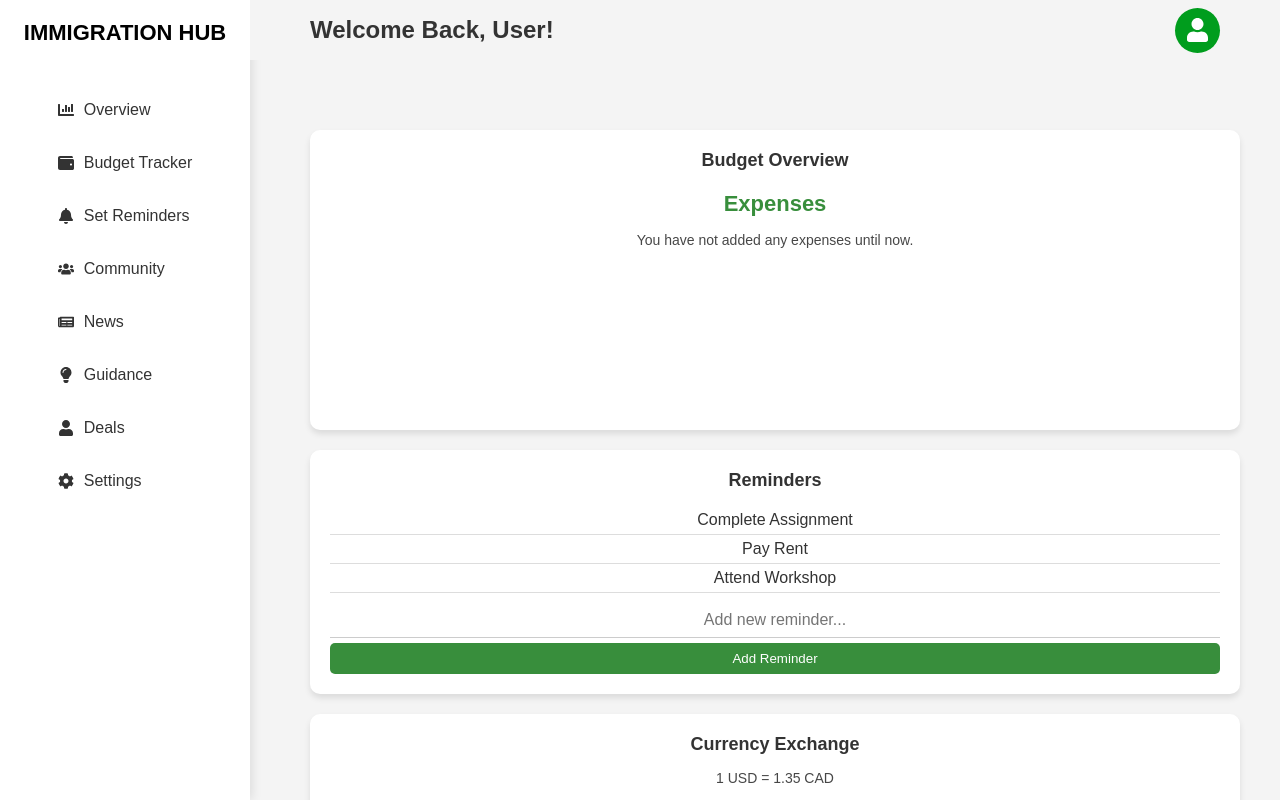
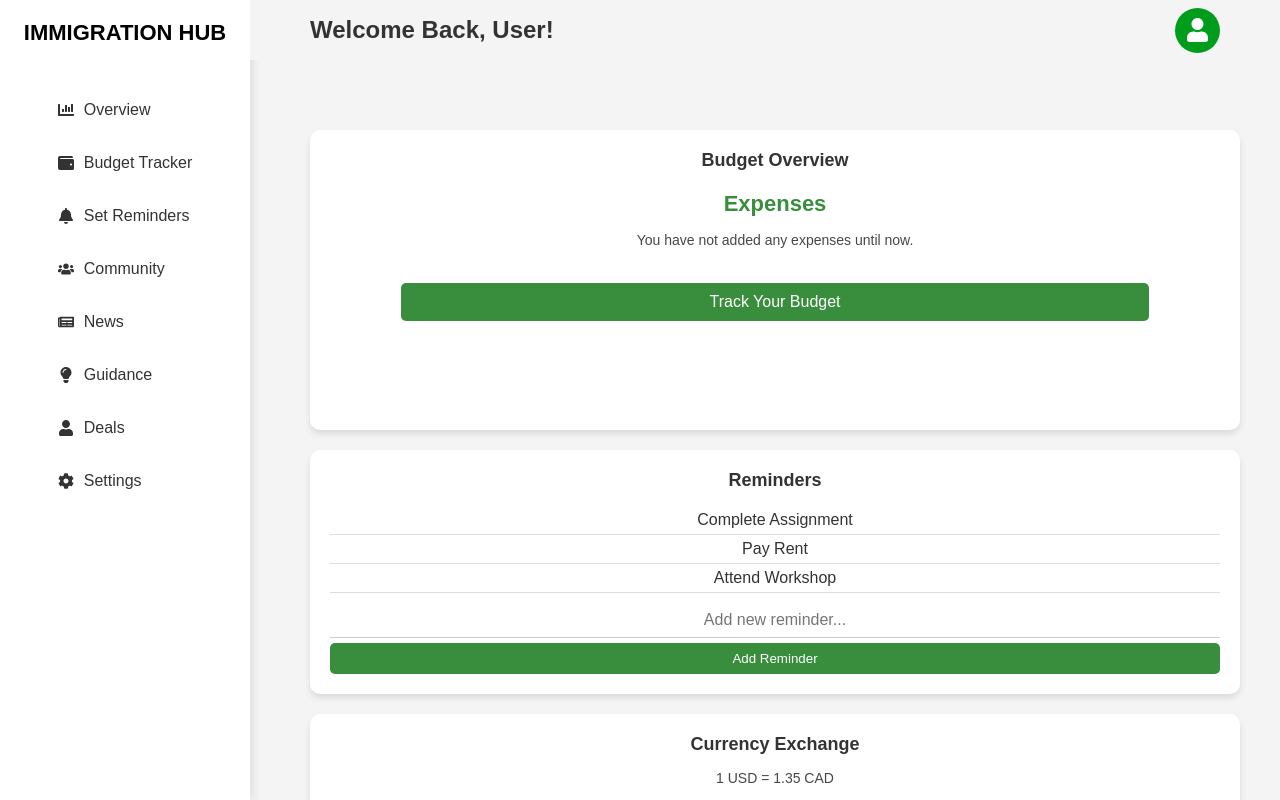
Before and after one commit to TEAM-MERAKI-NAA/MERAKI-FE, a React (Create React App) app: page /dashboard in a window 1280 px wide. Built offline with nearby package versions, Linux system fonts and the light colour scheme; no server answers; sample sign-in values are in the browser's storage; the HTML template or start-up script is replaced by a standard one.

Commit message:
added the track your budget button on dashboard page

```diff
--- a/src/components/Dashboard.js
+++ b/src/components/Dashboard.js
@@ -176,11 +176,12 @@ const Dashboard = () => {
                 </div>
 
                 <div className="dashboard-widgets">
+                    <div className="widget budget-tracker no-bg-shadow">
+                        <h3>Budget Overview</h3>
                         <div
-                        className="widget budget-tracker no-bg-shadow table-clickable"
+                            className="table-clickable"
                             onClick={() => navigate("/BudgetTracker")}
                         >
-                        <h3>Budget Overview</h3>
                             <ExpenseTable
                                 expenses={expenses.slice(0, 4)}
                                 monthlyIncome={monthlyIncome}
@@ -188,8 +189,13 @@ const Dashboard = () => {
                                 showHeading={false}
                             />
                         </div>
-
-
+                        <button
+                            className="track-budget-btn"
+                            onClick={() => navigate("/BudgetTracker")}
+                        >
+                            Track Your Budget
+                        </button>
+                    </div>
                     <div className="widget task-reminder">
                         <h3>Reminders</h3>
                         <ul>
--- a/src/styles/Dashboard.css
+++ b/src/styles/Dashboard.css
@@ -108,13 +108,13 @@
 }
 
 .widget button {
-    background: #009d1d;
+    background: #388e3c;
     color: white;
     padding: 10px;
     border: none;
     border-radius: 5px;
     cursor: pointer;
-    width: 100%;
+    width: 84%;
     transition: 0.3s;
 }
 
@@ -309,3 +309,28 @@ h1{
 .table-clickable:hover {
     transform: scale(1.01);
 }
+
+.track-budget-btn {
+    margin-top: 15px;
+    padding: 10px 20px;
+    background-color: green;
+    color: white;
+    border: none;
+    border-radius: 8px;
+    font-size: 16px;
+    cursor: pointer;
+    transition: background-color 0.2s ease;
+}
+
+.track-budget-btn:hover {
+    background-color: darkgreen;
+}
+
+.table-clickable {
+    cursor: pointer;
+    transition: transform 0.2s ease;
+}
+
+.table-clickable:hover {
+    transform: scale(1.01);
+}
```
Lines whose indentation alone changed are shown as unchanged.
